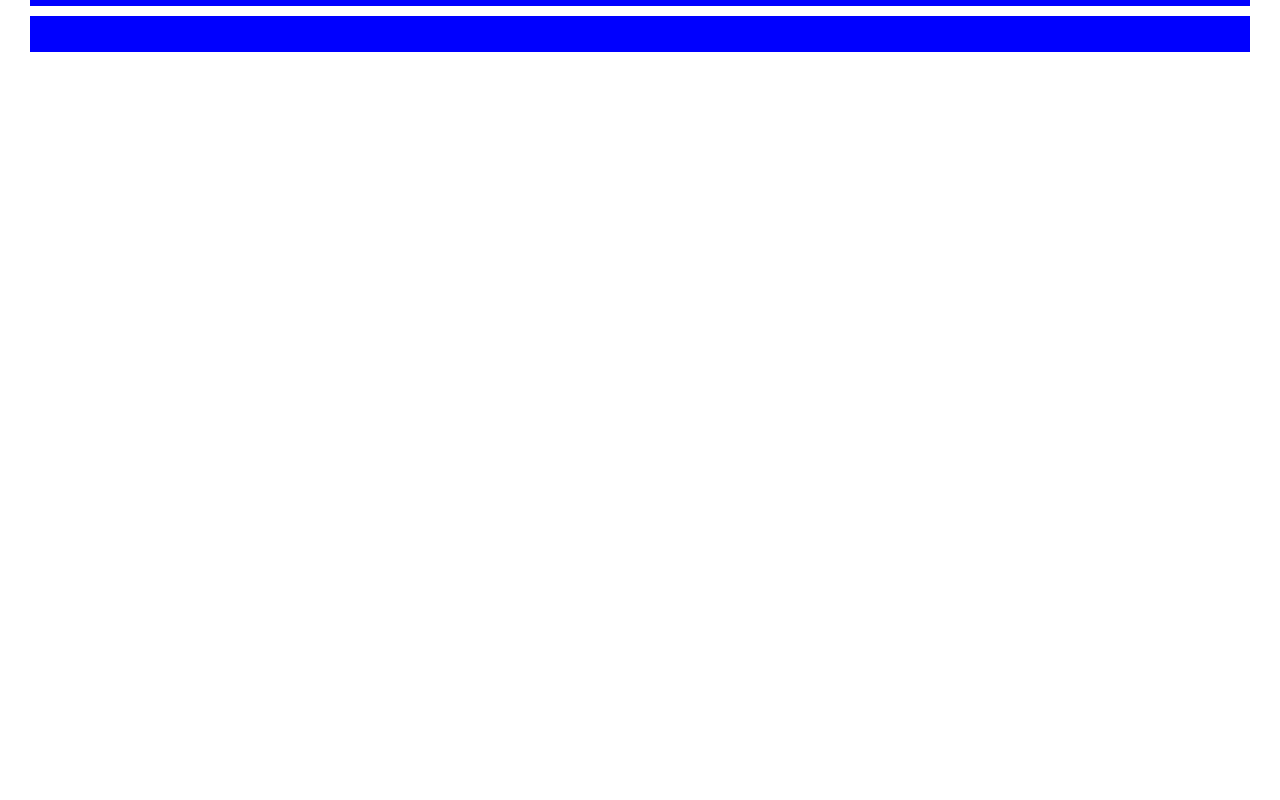
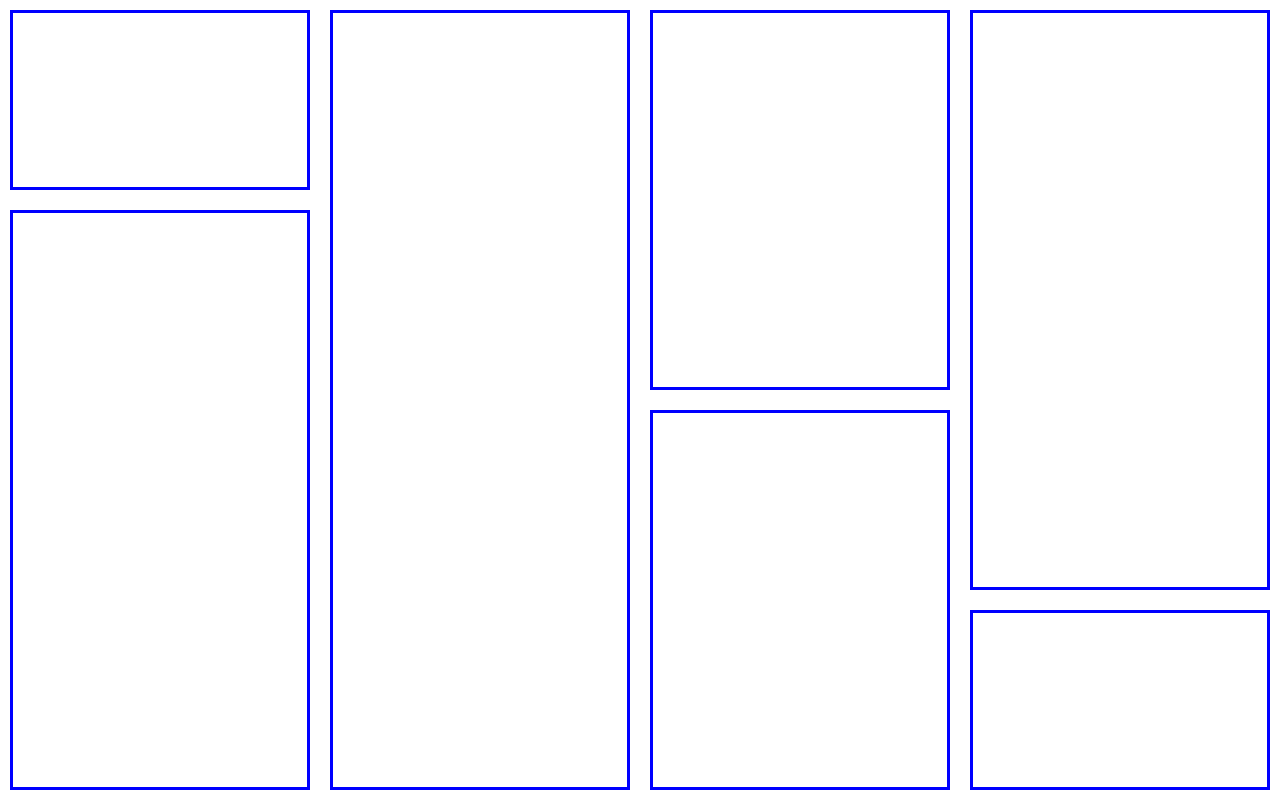
Before and after one commit to Stef88/tehnologii-web, a plain HTML site: page Tema 2/Portrait Layout/index.html in a window 1280 px wide. Drawn offline with Linux system fonts and the light colour scheme.

Commit message:
Tema 2 - portrait layout

```diff
--- a/Tema 2/Portrait Layout/index.html
+++ b/Tema 2/Portrait Layout/index.html
@@ -1,8 +1,7 @@
 <!DOCTYPE html>
-
 <html>
 	<head>
-		<title> TW - Traffic Light </title>
+		<title> TW - Portrait Layout </title>
 		<meta charset="utf-8">
 		<meta name="viewport" content="width=device-width, initial-scale=1.0">
 		<link rel="stylesheet" href="style.css">
--- a/Tema 2/Portrait Layout/style.css
+++ b/Tema 2/Portrait Layout/style.css
@@ -1,34 +1,26 @@
 body {
   margin: 0;
-  padding: 0 20px;
   display: flex;
   flex-direction: column;
   flex-wrap: wrap;
-  align-items: space-between;
   max-height: 100vh;
 }
 
 .container {
-  margin: 0 10px;
-  flex: 1 1 25%;
+  margin: 10px 10px;
   height: calc(100vh - 20px);
   border: 3px solid #0000ff;
   box-sizing: border-box;
 }
 
 .container--quarter {
-  height: calc(25vh - 10px);
-}
-
-.container--quarter:first-of-type {
-  height: calc(25vh - 10px);
-  margin-bottom: 10px;
+  height: calc(25vh - 20px);
 }
 
 .container--half {
-  height: 50vh;
+  height: calc(50vh - 20px);
 }
 
 .container--3quarters {
-  height: 75vh;
+  height: calc(75vh - 20px);
 }
```
